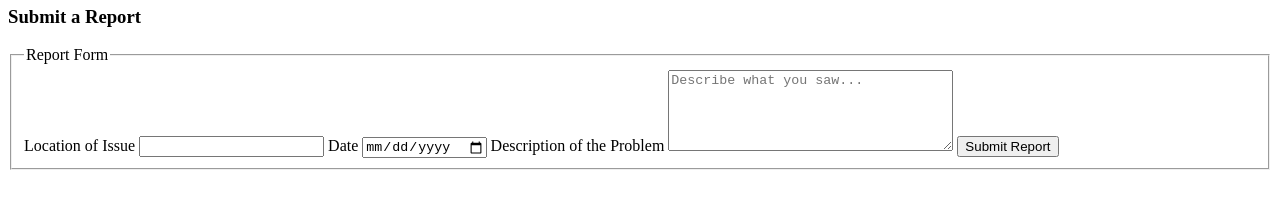
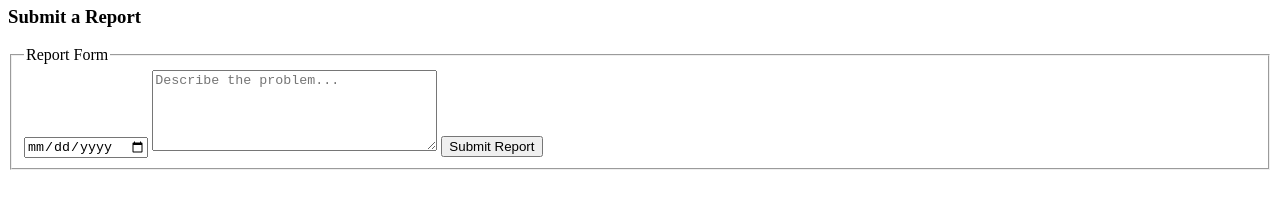
Before and after one commit to Domsmith05/Synoptic_Project25, a website: page node_express/public/report.html in a window 1280 px wide. Shown: the part 141-350 px from the top of the page. Drawn offline with Linux system fonts and the light colour scheme.

Commit message:
report.html

```diff
--- a/node_express/public/report.html
+++ b/node_express/public/report.html
@@ -37,16 +37,13 @@
             <form method="post" action="/report" class="report_form">
                 <h3 class="report_title">Submit a Report</h3>
                 <fieldset>
-                    <legend>Report Form</legend>
+                    <legend>Report Form</legend
 
-                    <label for="location">Location of Issue</label>
-                    <input type="text" name="location" required>
+                    <input type="text" name="location" placeholder="Enter location..." required>
 
-                    <label for="date">Date</label>
                     <input type="date" name="date" required>
 
-                    <label for="description">Description of the Problem</label>
-                    <textarea name="description" rows="5" cols="33" placeholder="Describe what you saw..." required></textarea>
+                    <textarea name="description" rows="5" cols="33" placeholder="Describe the problem..." required></textarea>
 
                     <input type="submit" value="Submit Report">
                 </fieldset>
```
